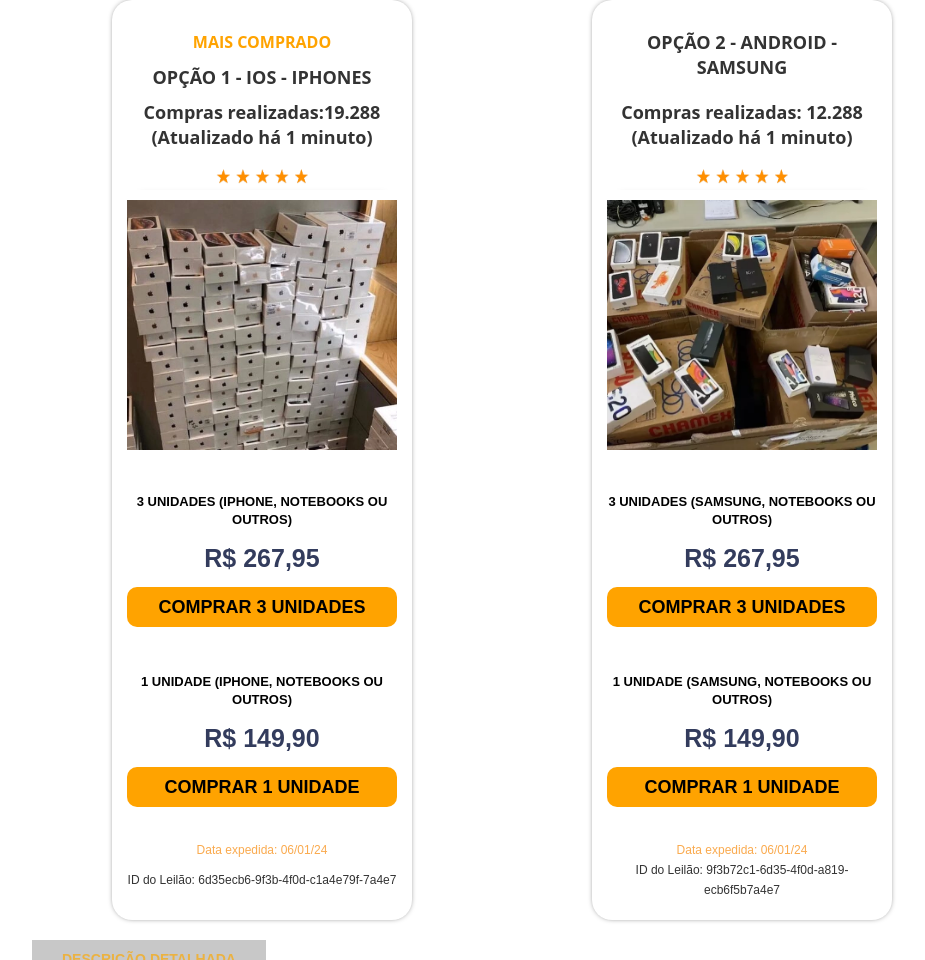
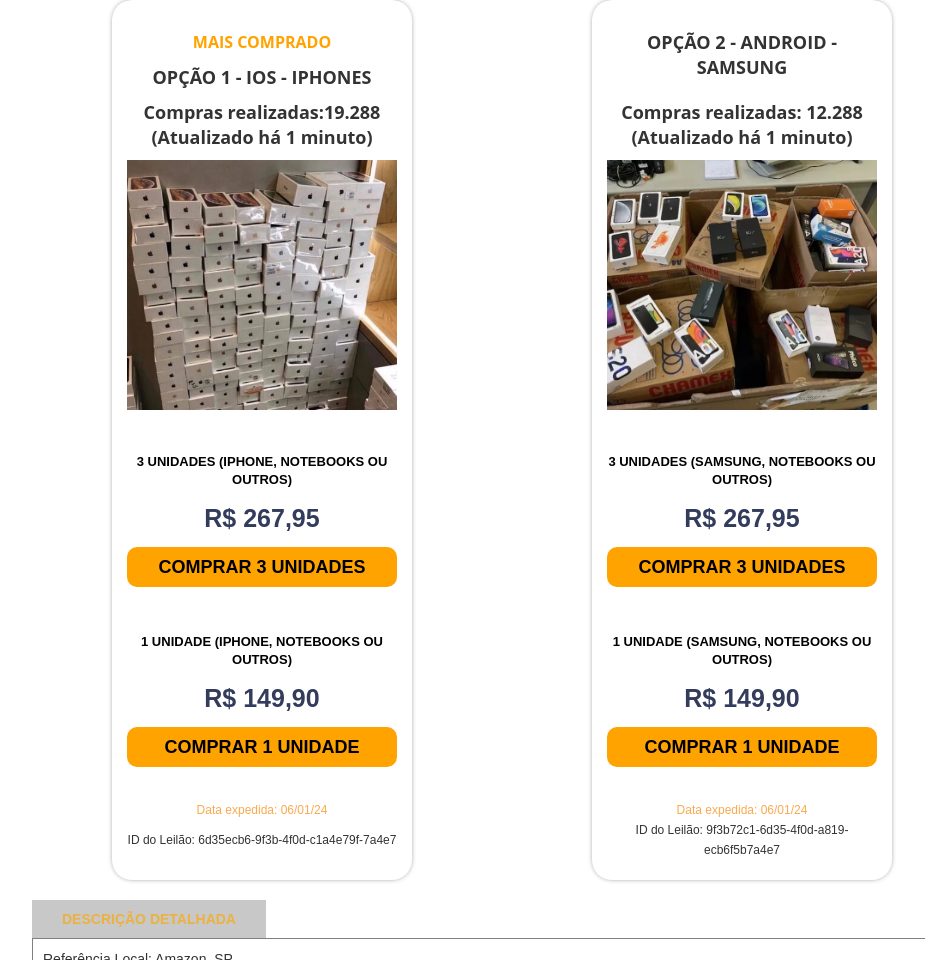
Before and after one commit to juliarsdc/leilao, a plain HTML site: page index.html in a window 1280 px wide. Shown: the part 1530-2490 px from the top of the page, without its empty margins (138-1063 px from the left). Drawn offline with Linux system fonts and the light colour scheme.

Commit message:
Update index.html

```diff
--- a/index.html
+++ b/index.html
@@ -176,7 +176,7 @@
               <div class="tamanho-produto mais-comprado"><strong class="bold-text-7">MAIS COMPRADO </strong><br></div>
               <div class="tamanho-produto"><strong>OPÇÃO 1 - IOS - IPHONES</strong><br></div>
             </div>
-            <div class="tamanho-produto"><strong>Compras realizadas:19.288 (Atualizado há 1 minuto) </strong><br></div><img src="images/Screenshot-2023-09-22-at-20-16-41-CORREIO-LEILAO-PV-%E2%80%93-VERS%C3%83O-2-%E2%80%93-perluxeoficial.com.png" loading="eager" width="300" height="40" alt="" class="image-35 estrellas"><img src="images/tDgzPPUAGdmj.webp" loading="eager" width="400" height="400" alt="" class="image-35 foto">
+            <div class="tamanho-produto"><strong>Compras realizadas:19.288 (Atualizado há 1 minuto) </strong><br></div><img src="images/tDgzPPUAGdmj.webp" loading="eager" width="400" height="400" alt="" class="image-35 foto">
             <div class="div-block-76">
               <div class="div-block-34">
                 <h4 class="heading-18">3 UNIDADES (IPHONE, NOTEBOOKS OU OUTROS)<br></h4>
@@ -200,7 +200,7 @@
             <div class="div-block-34 nome medio">
               <div class="tamanho-produto"><strong>OPÇÃO 2 - ANDROID - SAMSUNG</strong><br></div>
             </div>
-            <div class="tamanho-produto"><strong>Compras realizadas: 12.288 (Atualizado há 1 minuto)</strong><br></div><img src="images/Screenshot-2023-09-22-at-20-16-41-CORREIO-LEILAO-PV-%E2%80%93-VERS%C3%83O-2-%E2%80%93-perluxeoficial.com.png" loading="eager" width="300" height="40" alt="" class="image-35 estrellas"><img src="images/HrbDw8Wrr6Oo.webp" loading="eager" width="774" height="582" alt="" srcset="images/HrbDw8Wrr6Oo.webp 500w, images/HrbDw8Wrr6Oo.webp 774w" sizes="(max-width: 479px) 100vw, 270px" class="image-35 foto">
+            <div class="tamanho-produto"><strong>Compras realizadas: 12.288 (Atualizado há 1 minuto)</strong><br></div><img src="images/HrbDw8Wrr6Oo.webp" loading="eager" width="774" height="582" alt="" srcset="images/HrbDw8Wrr6Oo.webp 500w, images/HrbDw8Wrr6Oo.webp 774w" sizes="(max-width: 479px) 100vw, 270px" class="image-35 foto">
             <div class="div-block-76">
               <div class="div-block-34">
                 <h4 class="heading-18">3 UNIDADES (SAMSUNG, NOTEBOOKS OU OUTROS)<br></h4>
```
